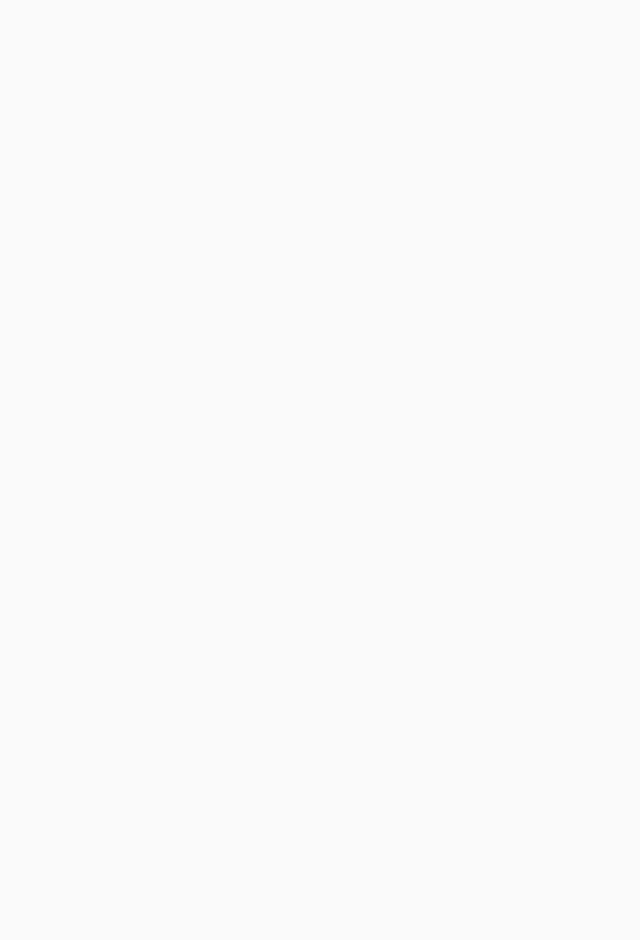
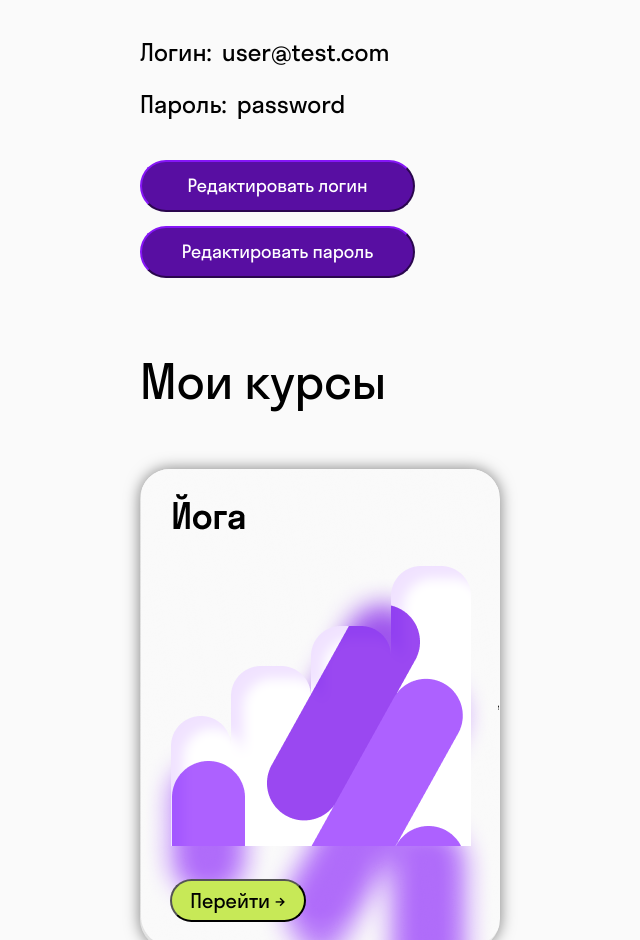
Before and after one commit to alexeirybak/yoga, a React (Create React App) app: page /profile in a window 1280 px wide. Before the commit this address had no page. Shown: the part 212-1152 px from the top of the page, without its empty margins (0-640 px from the left). Before the commit the page ends 800 px from the top, so only its background shows below. Built offline with nearby package versions, Linux system fonts and the light colour scheme.

Commit message:
profile page

```diff
--- /dev/null
+++ b/src/pages/profile/profile.jsx
@@ -0,0 +1,86 @@
+import * as S from "./profileStyle";
+import { useState } from "react";
+import { Header } from "../../Components/header/header";
+
+export default function Profile() {
+  const [edit, setEdit] = useState(false);
+  const [editPass, setEditPass] = useState(false);
+  const [valuePass, setValuePass] = useState(null);
+
+
+  return (
+    <S.Container>
+      <S.Content>
+      <Header />
+        <S.SubTitle>
+          <S.TitleText>Мой профиль</S.TitleText>
+          <S.TitleTextLogin>
+            Логин:<S.Text>user@test.com</S.Text>
+          </S.TitleTextLogin>
+          {edit ? (
+            <div>
+              <S.UserLogin/>
+              <S.LoginButton >Сохранить</S.LoginButton>
+              <S.LoginButton onClick={() => setEdit(false)}>
+                Отмена
+              </S.LoginButton>
+            </div>
+          ) : null}
+          <S.TitleTextPass>
+            Пароль:<S.Text>password</S.Text>
+          </S.TitleTextPass>
+          {editPass ? (
+            <div>
+              <S.UserLogin
+                onChange={(e) => {
+                  setValuePass(e.target.value);
+                }}
+                value={valuePass}
+              />
+              <S.LoginButton>
+                Сохранить
+              </S.LoginButton>
+              <S.LoginButton onClick={() => setEditPass(false)}>
+                Отмена
+              </S.LoginButton>
+            </div>
+          ) : null}
+        </S.SubTitle>
+        <S.ChangeLogPass>
+          <S.LogButton onClick={() => setEdit(true)}>
+            Редактировать логин
+          </S.LogButton>
+
+          <S.PassButton onClick={() => setEditPass(true)}>
+            Редактировать пароль
+          </S.PassButton>
+        </S.ChangeLogPass>
+        <S.TitleCourse>Мои курсы</S.TitleCourse>
+          <S.SportChoice>
+              <li>
+                <S.Sport>
+                  <S.ProfCard
+                    src="/img/profCard1.png"
+                    alt="prof_card"
+                  />
+                  <S.SportButton>
+                    Перейти →
+                  </S.SportButton>
+                </S.Sport>
+              </li>
+
+          </S.SportChoice>
+      </S.Content>
+    </S.Container>
+  );
+}
+
+
+// (
+//     <div>
+//       <S.textNoPay>У вас ещё не куплено ни одного курса</S.textNoPay>
+//       <Link to="/">
+//         <S.buttonNextPay>Купить...</S.buttonNextPay>
+//       </Link>
+//     </div>
+//   )
--- /dev/null
+++ b/src/pages/profile/profileStyle.jsx
@@ -0,0 +1,213 @@
+import styled from "styled-components";
+
+
+export const Container = styled.div`
+  position: relative;
+  width: 100%;
+  background: #fafafa;
+  padding-left: calc(50% - 800px);
+  padding-right: calc(50% - 800px);
+`;
+export const Content = styled.div`
+  margin-left: 140px;
+  margin-right: 140px;
+`;
+
+export const SubTitle = styled.div`
+  display: flex;
+  flex-direction: column;
+`;
+export const TitleText = styled.span`
+  font-family: "StratosSkyeng";
+  font-style: normal;
+  font-weight: 400;
+  font-size: 48px;
+  line-height: 56px;
+  font-feature-settings: "pnum" on, "lnum" on;
+  color: #000000;
+  padding-top: 74px;
+`;
+export const ProfCard = styled.img`
+  width: 360px;
+  height: 480px;
+  left: 0px;
+  top: 0px;
+  border-radius: 30px;
+  box-shadow: 0 0 15px rgba(0, 0, 0, 0.5); /* Параметры тени */
+`;
+export const SportChoice = styled.ul`
+  padding-top: 60px;
+  display: flex;
+  flex-direction: row;
+  flex-wrap: wrap;
+  column-gap: 34px;
+  row-gap: 44px;
+`;
+export const TitleTextLogin = styled.span`
+  font-family: "StratosSkyeng";
+  font-style: normal;
+  font-weight: 400;
+  font-size: 24px;
+  line-height: 32px;
+  font-feature-settings: "pnum" on, "lnum" on;
+  color: #000000;
+  padding-top: 40px;
+  margin-right: 5px;
+`;
+export const TitleTextPass = styled.span`
+  font-family: "StratosSkyeng";
+  font-style: normal;
+  font-weight: 400;
+  font-size: 24px;
+  line-height: 32px;
+  font-feature-settings: "pnum" on, "lnum" on;
+  color: #000000;
+  padding-top: 20px;
+  margin-right: 5px;
+`;
+export const ChangeLogPass = styled.div`
+  padding-top: 40px;
+  display: flex;
+  flex-direction: column;
+  row-gap: 14px;
+  padding-bottom: 75px;
+`;
+export const LogButton = styled.button`
+  width: 275px;
+  height: 52px;
+  left: 140px;
+  top: 360px;
+  background: #580ea2;
+  border-radius: 46px;
+  font-family: "StratosSkyeng";
+  font-style: normal;
+  font-weight: 400;
+  font-size: 18px;
+  line-height: 24px;
+  letter-spacing: -0.05px;
+  font-feature-settings: "pnum" on, "lnum" on;
+  color: #ffffff;
+  border-color: #580ea2;
+  &:hover {
+    background-color: #3f007d;
+  }
+
+  &:active {
+    background-color: #271a58;
+  }
+`;
+export const PassButton = styled.button`
+  width: 275px;
+  height: 52px;
+  left: 140px;
+  top: 360px;
+  background: #580ea2;
+  border-radius: 46px;
+  font-family: "StratosSkyeng";
+  font-style: normal;
+  font-weight: 400;
+  font-size: 18px;
+  line-height: 24px;
+  letter-spacing: -0.05px;
+  font-feature-settings: "pnum" on, "lnum" on;
+  color: #ffffff;
+  border-color: #580ea2;
+  &:hover {
+    background-color: #3f007d;
+  }
+
+  &:active {
+    background-color: #271a58;
+  }
+`;
+export const TitleCourse = styled.span`
+  padding-top: 70px;
+  font-family: "StratosSkyeng";
+  font-style: normal;
+  font-weight: 400;
+  font-size: 48px;
+  line-height: 56px;
+  font-feature-settings: "pnum" on, "lnum" on;
+  color: #000000;
+`;
+export const Sport = styled.div`
+  position: relative;
+`;
+export const SportButton = styled.button`
+  width: 136px;
+  height: 43px;
+  left: 30px;
+  top: 410px;
+  background: #c7e957;
+  border-radius: 80px;
+  font-family: "StratosSkyeng";
+  font-style: normal;
+  font-weight: 400;
+  font-size: 20px;
+  line-height: 115%;
+  font-feature-settings: "pnum" on, "lnum" on;
+  color: #000000;
+  position: absolute;
+`;
+
+export const UserLogin = styled.input`
+  border-left: transparent;
+  border-right: transparent;
+  border-top: transparent;
+  outline: none;
+  text-align: center;
+  font-size: 15px;
+`;
+export const LoginButton = styled.button`
+  background: #39316c;
+  border-radius: 46px;
+  font-family: "StratosSkyeng";
+  font-style: normal;
+  font-weight: 400;
+  font-size: 16px;
+  line-height: 24px;
+  text-align: center;
+  font-feature-settings: "pnum" on, "lnum" on;
+  color: #ffffff;
+  height: 30px;
+  width: 100px;
+  &:hover {
+    background: #120b3c;
+  }
+  &:active {
+    background: #3b29a2;
+  }
+`;
+export const Text = styled.span`
+  margin-left: 10px;
+`;
+
+export const textNoPay = styled.h2`
+  margin-top: 50px;
+  font-weight: 400;
+  font-size: 30px;
+  line-height: 24px;
+  color: black;
+`;
+
+export const buttonNextPay = styled.button`
+  margin-top: 50px;
+  background: #39316c;
+  border-radius: 46px;
+  font-family: "StratosSkyeng";
+  font-style: normal;
+  font-weight: 400;
+  font-size: 16px;
+  line-height: 24px;
+  text-align: center;
+  font-feature-settings: "pnum" on, "lnum" on;
+  color: #ffffff;
+  height: 30px;
+  width: 100px;
+  &:hover {
+    background: #120b3c;
+  }
+  &:active {
+    background: #3b29a2;
+  }
+`;
--- a/src/pages/routers/routers.jsx
+++ b/src/pages/routers/routers.jsx
@@ -2,6 +2,7 @@ import { Routes, Route } from "react-router-dom";
 import { Main } from "../main/main";
 import { Login } from "../login";
 import Course from "../courses/course";
+import Profile from "../profile/profile";
 export const AppRoutes = () => {
     return (
     <>
@@ -9,6 +10,7 @@ export const AppRoutes = () => {
             <Route path="/" element={<Main />} />
             <Route path="/login" element={<Login />} />
             <Route path="/course" element={<Course />} />
+            <Route path="/profile" element={<Profile />} />
     </Routes>
     </>
     );
```
